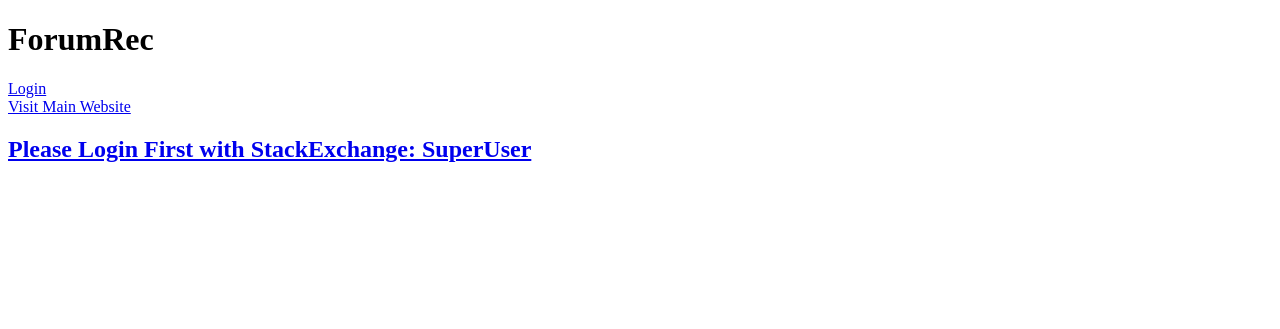
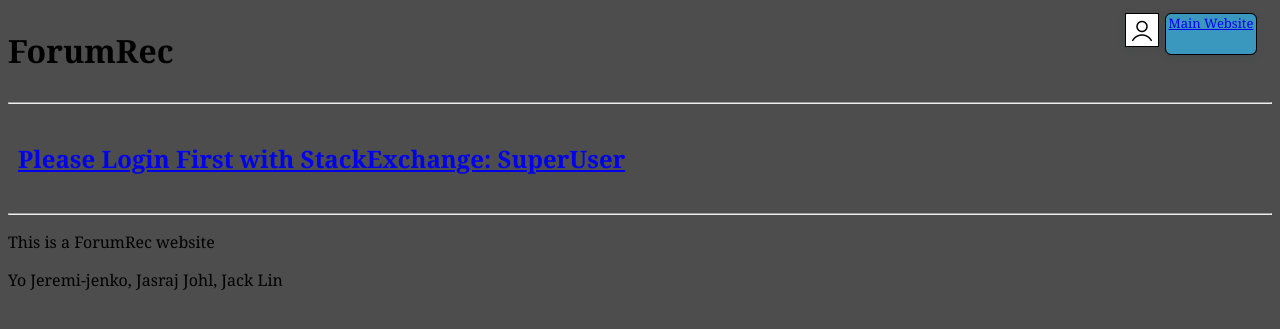
Before and after one commit to yo-xing/ForumRecWeb, a Flask app: page / in a window 1280 px wide. Shown: the top 329 px of the page. Run offline with Flask 2, Linux system fonts and the light colour scheme.

Commit message:
Update HTML
Include some css, add image, and added frame for html

```diff
--- /dev/null
+++ b/static/main.css
@@ -0,0 +1,121 @@
+h1, h3  {
+    font-family: Georgia, Times, sans-serif;
+}
+
+* {
+    font-family: Georgia, Times, sans-serif;
+}
+
+head {
+    background-color: rgb(77, 77, 77);
+}
+
+body {
+    background-color: rgb(77, 77, 77);
+}
+
+#header-container {
+    display: flex;
+    justify-content: space-between;
+    align-content: center;
+}
+
+#project-title {
+    size: 22px;
+    font: 'Montserrat';
+}
+
+.redirect-container {
+    display: flex;
+    justify-content: center;
+    align-content: center;
+    margin: 6px;
+}
+
+#logged {
+    height: 40px;
+    width: 40px;
+}
+
+#profile {
+    outline-style: solid;
+    outline-color: black;
+    outline-width: 1px;
+    box-shadow: rgba(60, 64, 67, 0.3) 0px 1px 2px 0px, rgba(60, 64, 67, 0.15) 0px 2px 6px 2px;
+    background-color: white;
+    width: 80%;
+    height: 80%;
+}
+
+#website {
+    outline-style: solid;
+    outline-color: black;
+    outline-width: 1px;
+    box-shadow: rgba(60, 64, 67, 0.3) 0px 1px 2px 0px, rgba(60, 64, 67, 0.15) 0px 2px 6px 2px;
+    background-color: rgb(58, 151, 190);
+    height: 40px;
+    width: 90px;
+    border-radius:5px;
+ margin-right:10px;
+    padding:10px 10px 10px 10p;
+    font-size: small;
+    text-align: center;
+    overflow-x: auto;
+}
+
+main {
+    padding: 10px
+}
+
+#recommendations {
+
+}
+
+.tab {
+
+}
+
+.tablinks {
+
+}
+
+.tabcontent {
+
+}
+
+.question-rec {
+
+}
+
+#cold-start {
+
+}
+
+#scrollbox {
+    height:30%;
+    width:80%;
+    padding: 4px;
+    border: 1px solid #ccc;
+    font:16px/26px Georgia, Garamond, Serif;
+    overflow:auto;
+}
+
+.question-check {
+
+}
+
+#submit_button {
+
+}
+
+#action-click {
+
+}
+
+#get-rec {
+
+}
+
+footer {
+    background-color: rgb(77, 77, 77);
+}
--- a/templates/main.html
+++ b/templates/main.html
@@ -1,14 +1,13 @@
 <!doctype html>
 <html>
-    <style>
-    </style>
     <head>
         <title>ForumRec</title>
         <meta name="viewport" content="width=device-width, initial-scale=1.0" />
+        <link rel="stylesheet" href="/static/main.css">
     </head>
     <body id="content">
         <header id="header-container">
-            <h1 id="projectTitle">ForumRec</h1>
+            <h1 id="project-title">ForumRec</h1>
             <div class="redirect-container">
                 <div id="logged">
                     {% if userId %}
@@ -16,16 +15,21 @@
                             <img src="{{ userItems['profile_image'] }}" alt="{{ userItems['display_name'] }}" id="profile"/>
                         </a>
                     {% else %}
-                        <a href="/login">Login</a>
+                        <a href="/login">
+                            <img src="{{ url_for('static', filename='images/login_logo.png')}}" alt="Login", id="profile">
+                        </a>
                     {% endif %}
                 </div>
                 <div id="website">
-                    <a href="jasrajjohl.github.io">Visit Main Website</a>
+                    <a href="jasrajjohl.github.io">Main Website</a>
                 </div>
             </div>
-
         </header>
+        <hr />
         <main id="middle">
+            {% if ans %}
+                <p>{{ ans }}</p>
+            {% endif %}
 
             {% if userData %}
                 <section id="recommendations">
@@ -39,7 +43,7 @@
                         <div id="New" class="tabcontent">
                             <h3>New Questions</h3>
                             {% for i in userQList['New'] %}
-                                <p class="questionRec">
+                                <p class="question-rec">
                                     <a href="{{ qList[i][1] }}">{{qList[i][0]}}</a>
                                 </p>
                             {% endfor %}
@@ -49,7 +53,7 @@
                         <div id="Previous" class="tabcontent">
                             <h3>Previous Questions</h3>
                             {% for i in userQList['Previous'] %}
-                                <p class="questionRec">
+                                <p class="question-rec">
                                     <a href="{{ qList[i][1] }}">{{qList[i][0]}}</a>
                                 </p>
                             {% endfor %}
@@ -63,36 +67,46 @@
                     <p>Choose at least 10 questions from the following pages to help us get an idea of your knowledge base</p>
                     <p>You must choose 10 questions to submit and you cannot go back on pages, so make sure to be sure of your answers before you hit next and get to the last page!</p>
                     <form action="{{ url_for('main') }}" method="POST">
-                        {% for i in topQList %}
-                            <input type="checkbox" class="questionCheck" name="question" value="{{ i }}">
-                            <label for="question{{ i }}"><a href=canvas.com>{{ i }}</a></label><br>
-                        {% endfor %}
-                        <input type="button" onclick="", value="Next">
-                        <input type="submit">
+                        <div id="scrollbox">
+                            {% for i in topQList %}
+                                <input type="checkbox" class="question-check" name="question" value="{{ i }}">
+                                <label for="question{{ i }}" class="question-rec"><a href=canvas.com>{{ i }}</a></label><br>
+                            {% endfor %}
+                        </div>
+                        <input type="submit" id="submit_button">
                     </form>
                 </section>
 
             {% else %}
-                <section id="actionClick">
+                <section id="action-click">
                     {% if userId %}
-                        <h1 id="getRec">
+                        <h1 id="get-rec">
                             <a href="/recommendations">Your Recommendations Right Now!</a>
                         </h1>
                     {% else %}
-                        <h1 id="getRec">
+                        <h1 id="get-rec">
                             <a href="/login">Please Login First with StackExchange: SuperUser</a>
                         </h1>
                     {% endif %}
                 </section>
             {% endif %}
+        </main>
+        <hr />
+        <footer>
+            <p>This is a ForumRec website</p>
+            <p>Yo Jeremi-jenko, Jasraj Johl, Jack Lin</p>
+        </footer>
             <!--
-                Next Button
-                Submit Button
                 CSS
                     Change ForumRec Font
                     Move Login to the Right
                     Replace Login with Name
+                Flask Login
             -->
+
+
+            <!-- <iframe src="{{ url_for('frame') }}" width="100%" height="300"></iframe> -->
+            <!-- <input type="button" onclick="", value="Next"> -->
 
             <!-- <input type="submit" name="submit_button" value="Do Something">
             <input type="submit" name="submit_button" value="Do Something Else"> -->
```
Also changed, not shown: static/images/login_logo.png (added).
